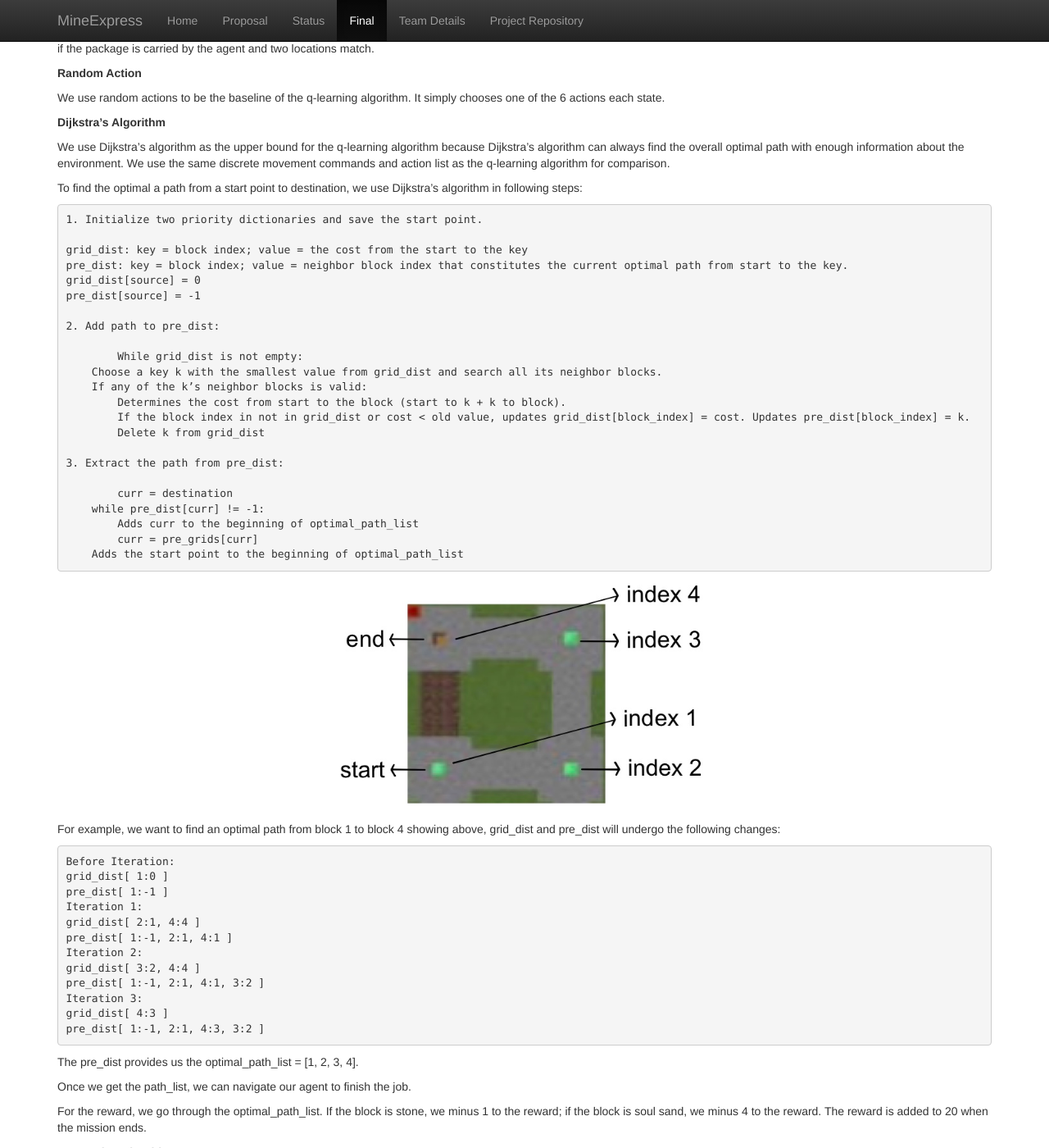
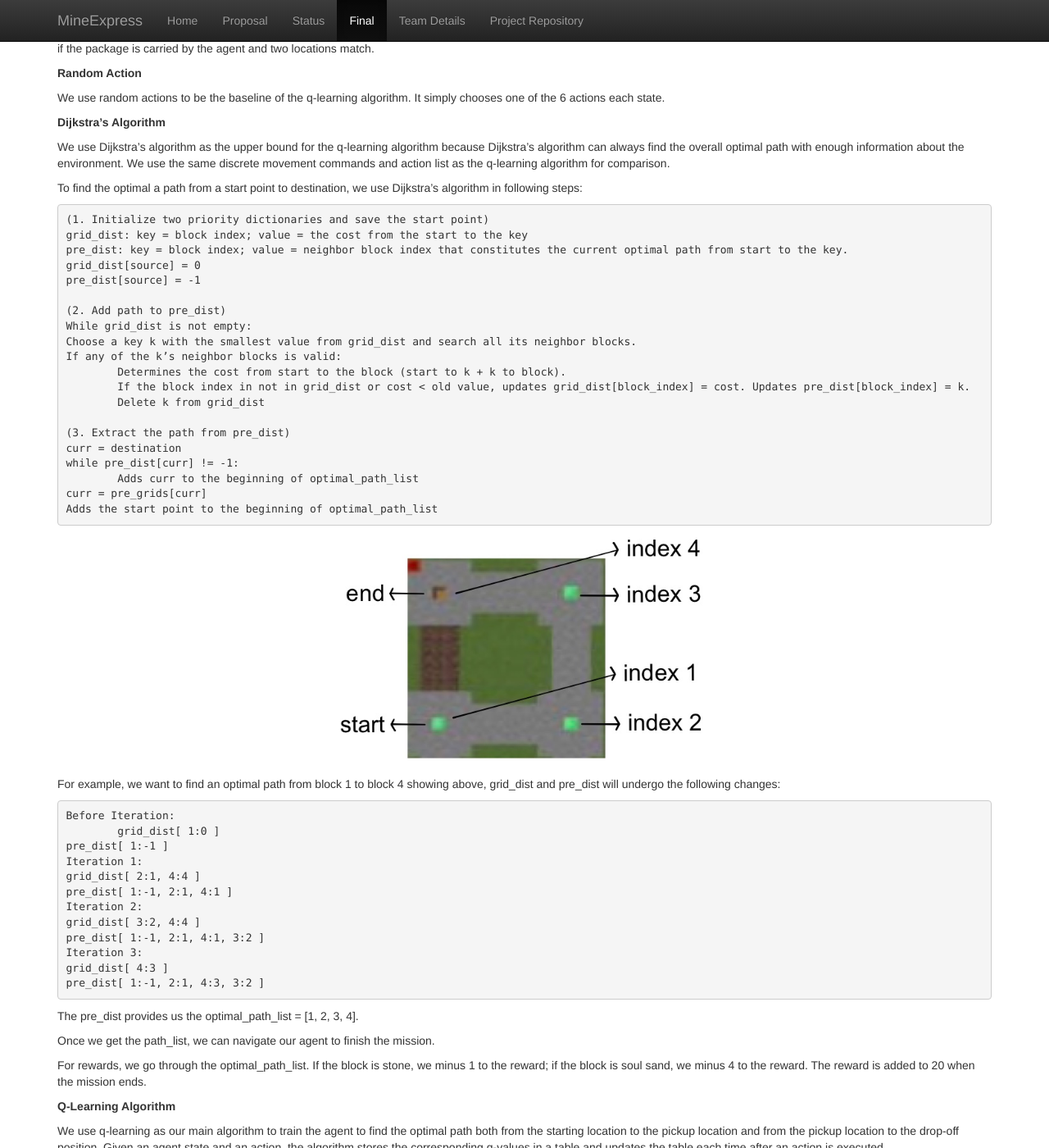
Before and after one commit to ETTOTW/Herobrine, a Jekyll site: the page built from docs/final.md, in a window 1280 px wide and 1400 px high, scrolled down 2407 px. Shown: the whole window at 82% size. Built offline with Jekyll 4.4.1, drawn with Linux system fonts in a browser that asks for light colours.

Commit message:
Update final.md

```diff
--- a/docs/final.md
+++ b/docs/final.md
@@ -77,29 +77,26 @@ We use Dijkstra's algorithm as the upper bound for the q-learning algorithm beca
 
 To find the optimal a path from a start point to destination, we use Dijkstra's algorithm in following steps:
 
-    1. Initialize two priority dictionaries and save the start point.
+    (1. Initialize two priority dictionaries and save the start point)
+    grid_dist: key = block index; value = the cost from the start to the key
+    pre_dist: key = block index; value = neighbor block index that constitutes the current optimal path from start to the key.
+    grid_dist[source] = 0
+    pre_dist[source] = -1
 
-	grid_dist: key = block index; value = the cost from the start to the key
-	pre_dist: key = block index; value = neighbor block index that constitutes the current optimal path from start to the key.
-	grid_dist[source] = 0
-	pre_dist[source] = -1
-
-    2. Add path to pre_dist:
-
-    	While grid_dist is not empty:
-	    Choose a key k with the smallest value from grid_dist and search all its neighbor blocks.
-	    If any of the k’s neighbor blocks is valid:
-	        Determines the cost from start to the block (start to k + k to block).
-	        If the block index in not in grid_dist or cost < old value, updates grid_dist[block_index] = cost. Updates pre_dist[block_index] = k.
+    (2. Add path to pre_dist)
+    While grid_dist is not empty:
+	Choose a key k with the smallest value from grid_dist and search all its neighbor blocks.
+	If any of the k’s neighbor blocks is valid:
+		Determines the cost from start to the block (start to k + k to block).
+		If the block index in not in grid_dist or cost < old value, updates grid_dist[block_index] = cost. Updates pre_dist[block_index] = k.
 	        Delete k from grid_dist
 
-    3. Extract the path from pre_dist:
-
-    	curr = destination
-	    while pre_dist[curr] != -1:
-		Adds curr to the beginning of optimal_path_list
-		curr = pre_grids[curr]
-	    Adds the start point to the beginning of optimal_path_list
+    (3. Extract the path from pre_dist)
+    curr = destination
+    while pre_dist[curr] != -1:
+    	Adds curr to the beginning of optimal_path_list
+	curr = pre_grids[curr]
+    Adds the start point to the beginning of optimal_path_list
 
 <p align="center">
   <img src="image/dijsktra_example.jpg" width="500">
@@ -108,7 +105,7 @@ To find the optimal a path from a start point to destination, we use Dijkstra's
 For example, we want to find an optimal path from block 1 to block 4 showing above, grid_dist and pre_dist will undergo the following changes:
 
     Before Iteration:
-	grid_dist[ 1:0 ]
+    	grid_dist[ 1:0 ]
 	pre_dist[ 1:-1 ]
     Iteration 1:
 	grid_dist[ 2:1, 4:4 ]
@@ -122,9 +119,9 @@ For example, we want to find an optimal path from block 1 to block 4 showing abo
 
 The pre_dist provides us the optimal_path_list = [1, 2, 3, 4].
 
-Once we get the path_list, we can navigate our agent to finish the job.
+Once we get the path_list, we can navigate our agent to finish the mission.
 
-For the reward, we go through the optimal_path_list. If the block is stone, we minus 1 to the reward; if the block is soul sand, we minus 4 to the reward. The reward is added to 20 when the mission ends.
+For rewards, we go through the optimal_path_list. If the block is stone, we minus 1 to the reward; if the block is soul sand, we minus 4 to the reward. The reward is added to 20 when the mission ends.
 
 **Q-Learning Algorithm**
 
```
